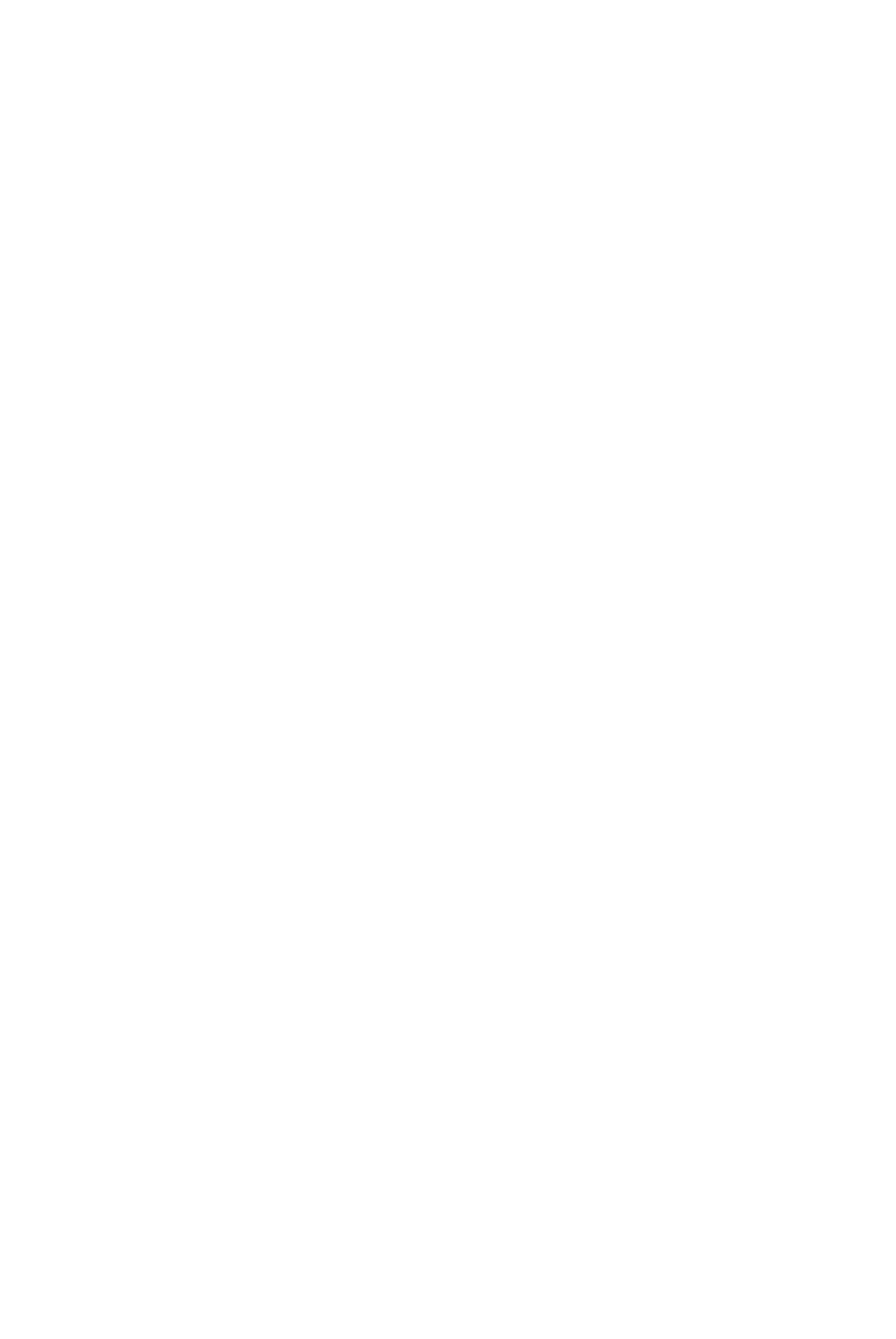
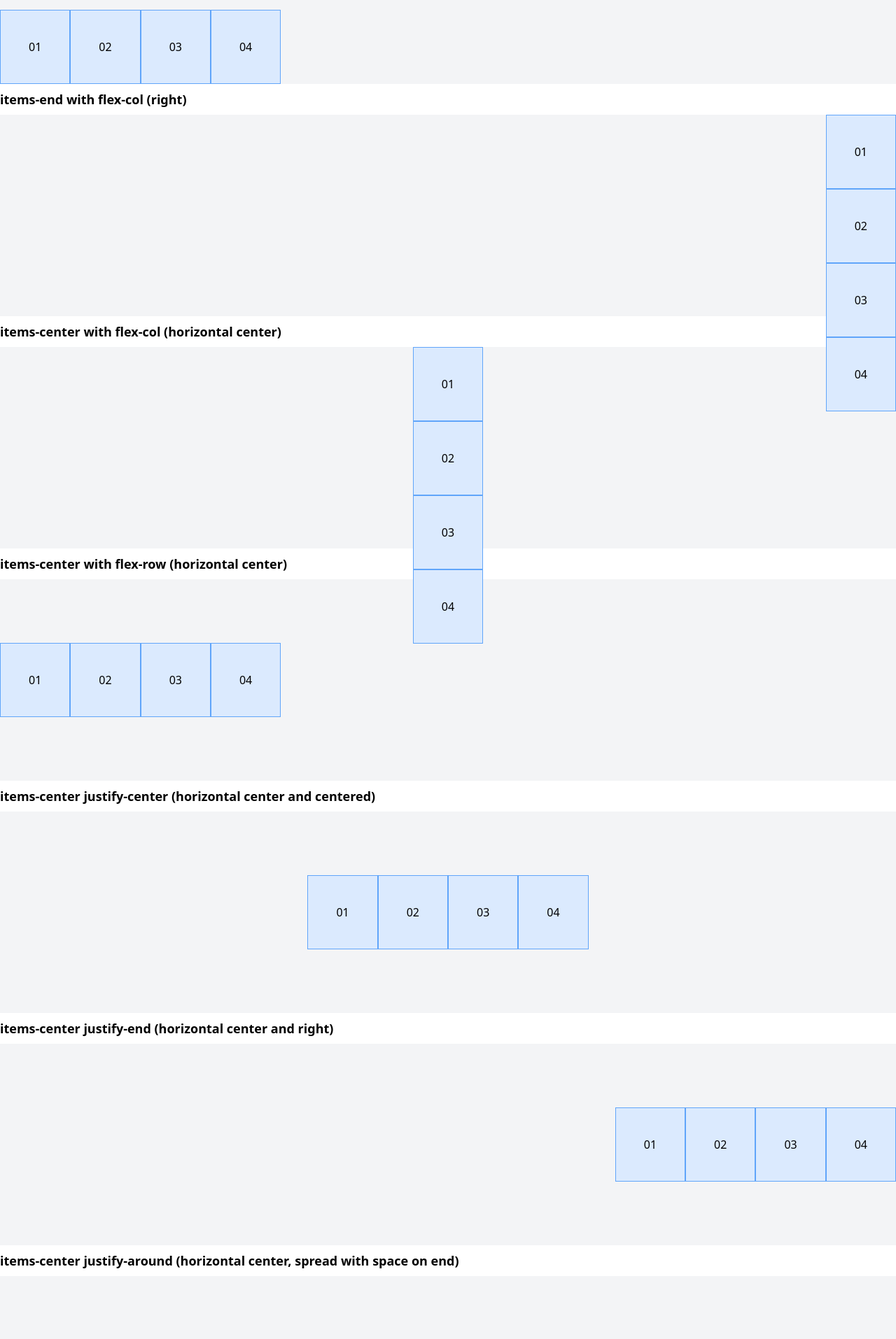
Before and after one commit to nsagias/react-tailwindcss-starter, a React (Create React App) app: page / in a window 1280 px wide. Shown: the part 800-2714 px from the top of the page at 70% size. Before the commit the page ends 800 px from the top, so only its background shows below. Built offline with nearby package versions, Linux system fonts and the light colour scheme.

Commit message:
add flex and align items examples

```diff
--- a/src/components/Flex/Flex.tsx
+++ b/src/components/Flex/Flex.tsx
@@ -3,6 +3,7 @@ export default function Flex () {
     <div >
       <p className="text-xl font-bold underline">Flex Box</p>
 
+      <p className="text-lg font-bold underlinem mt-2">Flex and Align items</p>
       <div className="flex mt-2">
         <div className="p-10 border border-blue-400 bg-blue-100">01</div>
         <div className="p-10 border border-blue-400 bg-blue-100">02</div>
@@ -24,6 +25,86 @@ export default function Flex () {
         <div className="p-10 border border-blue-400 bg-blue-100">04</div>
       </div>
 
+      <p className="text-lg font-bold underlinem mt-2">items-end (bottom)</p>
+      <div className="flex items-end h-72 w-full bg-gray-100 mt-2">
+        <div className="p-10 border border-blue-400 bg-blue-100">01</div>
+        <div className="p-10 border border-blue-400 bg-blue-100">02</div>
+        <div className="p-10 border border-blue-400 bg-blue-100">03</div>
+        <div className="p-10 border border-blue-400 bg-blue-100">04</div>
+      </div>
+
+      <p className="text-lg font-bold underlinem mt-2">items-end with flex-col (right)</p>
+      <div className="flex flex-col items-end h-72 w-full bg-gray-100 mt-2">
+        <div className="p-10 border border-blue-400 bg-blue-100">01</div>
+        <div className="p-10 border border-blue-400 bg-blue-100">02</div>
+        <div className="p-10 border border-blue-400 bg-blue-100">03</div>
+        <div className="p-10 border border-blue-400 bg-blue-100">04</div>
+      </div>
+
+      <p className="text-lg font-bold underlinem mt-2">items-center with flex-col (horizontal center)</p>
+      <div className="flex flex-col items-center h-72 w-full bg-gray-100 mt-2">
+        <div className="p-10 border border-blue-400 bg-blue-100">01</div>
+        <div className="p-10 border border-blue-400 bg-blue-100">02</div>
+        <div className="p-10 border border-blue-400 bg-blue-100">03</div>
+        <div className="p-10 border border-blue-400 bg-blue-100">04</div>
+      </div>
+
+      <p className="text-lg font-bold underlinem mt-2">items-center with flex-row (horizontal center)</p>
+      <div className="flex items-center h-72 w-full bg-gray-100 mt-2">
+        <div className="p-10 border border-blue-400 bg-blue-100">01</div>
+        <div className="p-10 border border-blue-400 bg-blue-100">02</div>
+        <div className="p-10 border border-blue-400 bg-blue-100">03</div>
+        <div className="p-10 border border-blue-400 bg-blue-100">04</div>
+      </div>
+
+      <p className="text-lg font-bold underlinem mt-2">items-center justify-center (horizontal center and centered)</p>
+      <div className="flex items-center justify-center h-72 w-full bg-gray-100 mt-2">
+        <div className="p-10 border border-blue-400 bg-blue-100">01</div>
+        <div className="p-10 border border-blue-400 bg-blue-100">02</div>
+        <div className="p-10 border border-blue-400 bg-blue-100">03</div>
+        <div className="p-10 border border-blue-400 bg-blue-100">04</div>
+      </div>
+
+      <p className="text-lg font-bold underlinem mt-2">items-center justify-end (horizontal center and right)</p>
+      <div className="flex items-center justify-end h-72 w-full bg-gray-100 mt-2">
+        <div className="p-10 border border-blue-400 bg-blue-100">01</div>
+        <div className="p-10 border border-blue-400 bg-blue-100">02</div>
+        <div className="p-10 border border-blue-400 bg-blue-100">03</div>
+        <div className="p-10 border border-blue-400 bg-blue-100">04</div>
+      </div>
+
+      <p className="text-lg font-bold underlinem mt-2">items-center justify-around (horizontal center, spread with space on end)</p>
+      <div className="flex items-center justify-around h-72 w-full bg-gray-100 mt-2">
+        <div className="p-10 border border-blue-400 bg-blue-100">01</div>
+        <div className="p-10 border border-blue-400 bg-blue-100">02</div>
+        <div className="p-10 border border-blue-400 bg-blue-100">03</div>
+        <div className="p-10 border border-blue-400 bg-blue-100">04</div>
+      </div>
+
+      <p className="text-lg font-bold underlinem mt-2">items-center justify-around (horizontal center, spread no space on end)</p>
+      <div className="flex items-center justify-between h-72 w-full bg-gray-100 mt-2">
+        <div className="p-10 border border-blue-400 bg-blue-100">01</div>
+        <div className="p-10 border border-blue-400 bg-blue-100">02</div>
+        <div className="p-10 border border-blue-400 bg-blue-100">03</div>
+        <div className="p-10 border border-blue-400 bg-blue-100">04</div>
+      </div>
+
+
+      <p className="text-lg font-bold underlinem mt-2">items-center justify-around flex-wrap (horizontal center, spread no space on end)</p>
+      <div className="flex flex-wrap items-center justify-between h-72 w-full bg-gray-100 mt-2">
+        <div className="p-10 border border-blue-400 bg-blue-100">01</div>
+        <div className="p-10 border border-blue-400 bg-blue-100">02</div>
+        <div className="p-10 border border-blue-400 bg-blue-100">03</div>
+        <div className="p-10 border border-blue-400 bg-blue-100">04</div>
+        <div className="p-10 border border-blue-400 bg-blue-100">05</div>
+        <div className="p-10 border border-blue-400 bg-blue-100">06</div>
+        <div className="p-10 border border-blue-400 bg-blue-100">07</div>
+        <div className="p-10 border border-blue-400 bg-blue-100">08</div>
+        <div className="p-10 border border-blue-400 bg-blue-100">09</div>
+      </div>
+
+
+
     </div>
   );
 }
```
